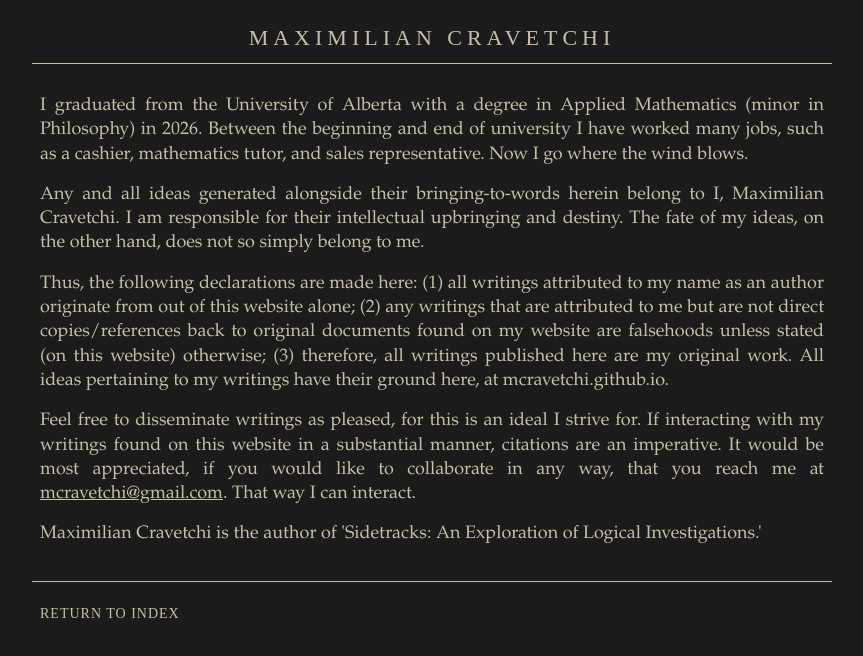
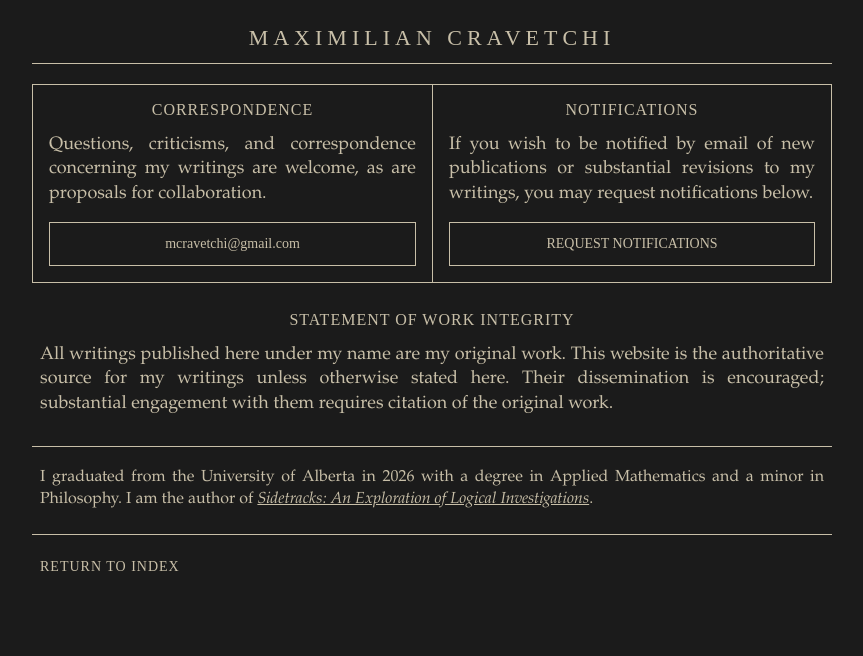
Before and after one commit to mcravetchi/mcravetchi.github.io, a plain HTML site: page author/index.html in a window 1280 px wide. Shown: the whole page, without its empty margins (208-1071 px from the left). Drawn offline with Linux system fonts and the light colour scheme.

Commit message:
Update index.html

```diff
--- a/author/index.html
+++ b/author/index.html
@@ -3,16 +3,13 @@
 <head>
   <meta charset="UTF-8">
   <meta name="viewport" content="width=device-width, initial-scale=1.0">
-  <meta name="description" content="Maximilian Cravetchi graduated from the University of Alberta with a degree in Applied Mathematics in 2026 and is the author of Sidetracks: An Exploration of Logical Investigations.">
+  <meta name="description" content="Correspondence, publication notifications and a statement of work by Maximilian Cravetchi, author of Sidetracks: An Exploration of Logical Investigations.">
   <meta name="author" content="Maximilian Cravetchi">
   <meta name="robots" content="index, follow">
   <link rel="canonical" href="https://mcravetchi.github.io/author/">
-  <title>MAXIMILIAN CRAVETCHI — AUTHOR</title>
-
+  <title>MAXIMILIAN CRAVETCHI — CORRESPONDENCE</title>
   <style>
-    * {
-      box-sizing: border-box;
-    }
+    * { box-sizing: border-box; }
 
     body {
       margin: 0;
@@ -27,10 +24,10 @@
     }
 
     .site-title {
+      margin-bottom: 12px;
       text-align: center;
       font: 22px "Times New Roman", Times, serif;
       letter-spacing: 5px;
-      margin-bottom: 12px;
     }
 
     .rule {
@@ -40,8 +37,29 @@
       margin: 12px 0;
     }
 
-    .biography {
-      padding: 18px 8px 22px;
+    .contact-grid {
+      display: grid;
+      grid-template-columns: repeat(2, minmax(0, 1fr));
+      border: 1px solid #C8BFA8;
+      margin: 20px 0;
+    }
+
+    .contact-grid section {
+      display: flex;
+      flex-direction: column;
+      min-width: 0;
+      padding: 16px;
+    }
+
+    .contact-grid section + section {
+      border-left: 1px solid #C8BFA8;
+    }
+
+    h2 {
+      margin: 0 0 14px;
+      font: 16px "Times New Roman", Times, serif;
+      letter-spacing: 1px;
+      text-align: center;
     }
 
     p {
@@ -50,14 +68,42 @@
       text-align: justify;
     }
 
-    p:last-child {
-      margin-bottom: 0;
+    p:last-child { margin-bottom: 0; }
+
+    a { color: inherit; }
+
+    .contact-link {
+      display: block;
+      margin-top: auto;
+      padding: 12px 8px;
+      border: 1px solid #C8BFA8;
+      font: 14px/1.3 "Times New Roman", Times, serif;
+      text-align: center;
+      text-decoration: none;
+      overflow-wrap: anywhere;
     }
+
+    .contact-link:hover,
+    .contact-link:focus-visible {
+      color: #1B1B1B;
+      background: #C8BFA8;
+      outline: 1px solid #C8BFA8;
+      outline-offset: -3px;
+    }
+
+    .statement {
+      padding: 8px 8px 18px;
+    }
+
+    .biography {
+      padding: 8px 8px 12px;
+    }
+
+    .biography p { font-size: 16px; }
 
     .return-link {
       display: inline-block;
       margin: 12px 8px 4px;
-      color: #C8BFA8;
       font: 14px "Times New Roman", Times, serif;
       letter-spacing: 1px;
       text-decoration: none;
@@ -70,22 +116,14 @@
     }
 
     @media (max-width: 620px) {
-      .site-title {
-        font-size: 18px;
-        letter-spacing: 3px;
-      }
-
-      .biography {
-        padding: 14px 4px 18px;
+      .site-title { font-size: 18px; letter-spacing: 3px; }
+      .contact-grid { grid-template-columns: 1fr; }
+      .contact-grid section + section {
+        border-left: 0;
+        border-top: 1px solid #C8BFA8;
       }
     }
-
-        a {
-      color: inherit;
-      text-decoration: underline;
-    }
   </style>
-
   <script type="application/ld+json">
   {
     "@context": "https://schema.org",
@@ -97,45 +135,33 @@
   }
   </script>
 </head>
-
 <body>
   <main class="page">
     <header class="site-title">MAXIMILIAN CRAVETCHI</header>
     <hr class="rule">
 
-    <section class="biography" aria-label="Biography">
-      <p>
-        I graduated from the University of Alberta with a degree in Applied Mathematics
-        (minor in Philosophy) in 2026. Between the beginning and end of university I
-        have worked many jobs, such as a cashier, mathematics tutor, and sales representative.
-        Now I go where the wind blows.
-      </p>
+    <div class="contact-grid">
+      <section aria-labelledby="correspondence">
+        <h2 id="correspondence">CORRESPONDENCE</h2>
+        <p>Questions, criticisms, and correspondence concerning my writings are welcome, as are proposals for collaboration.</p>
+        <a class="contact-link" href="mailto:mcravetchi@gmail.com?subject=Correspondence">mcravetchi@gmail.com</a>
+      </section>
+      <section aria-labelledby="notifications">
+        <h2 id="notifications">NOTIFICATIONS</h2>
+        <p>If you wish to be notified by email of new publications or substantial revisions to my writings, you may request notifications below.</p>
+        <a class="contact-link" href="mailto:mcravetchi@gmail.com?subject=Publication%20notifications&amp;body=I%20would%20like%20to%20receive%20publication%20notifications.">REQUEST NOTIFICATIONS</a>
+      </section>
+    </div>
 
-      <p>
-        Any and all ideas generated alongside their bringing-to-words herein belong to I, Maximilian Cravetchi.
-        I am responsible for their intellectual upbringing and destiny. The fate of my ideas, on the other hand,
-        does not so simply belong to me.
-      </p>
-
-      <p>
-        Thus, the following declarations are made here: (1) all writings attributed to my name as an author originate
-        from out of this website alone; (2) any writings that are attributed to me but are not direct copies/references back to original documents found on my website
-        are falsehoods unless stated (on this website) otherwise; (3) therefore, all writings published here are my original
-        work. All ideas pertaining to my writings have their ground here, at mcravetchi.github.io.
-      </p>
-
-      <p>
-        Feel free to disseminate writings as pleased, for this is an ideal I strive for. If interacting with my writings
-        found on this website in a substantial manner, citations are an imperative. It would be most appreciated, if
-        you would like to collaborate in any way, that you reach me at <a href="mailto:mcravetchi@gmail.com">mcravetchi@gmail.com</a>.
-        That way I can interact.
-      </p>
-
-      <p>
-        Maximilian Cravetchi is the author of 'Sidetracks: An Exploration of Logical Investigations.'
-      </p>
+    <section class="statement" aria-labelledby="integrity">
+      <h2 id="integrity">STATEMENT OF WORK INTEGRITY</h2>
+      <p>All writings published here under my name are my original work. This website is the authoritative source for my writings unless otherwise stated here. Their dissemination is encouraged; substantial engagement with them requires citation of the original work.</p>
     </section>
 
+    <hr class="rule">
+    <section class="biography" aria-label="Author">
+      <p>I graduated from the University of Alberta in 2026 with a degree in Applied Mathematics and a minor in Philosophy. I am the author of <i><a href="/#sidetracks">Sidetracks: An Exploration of Logical Investigations</a></i>.</p>
+    </section>
     <hr class="rule">
     <a class="return-link" href="/">RETURN TO INDEX</a>
   </main>
```
